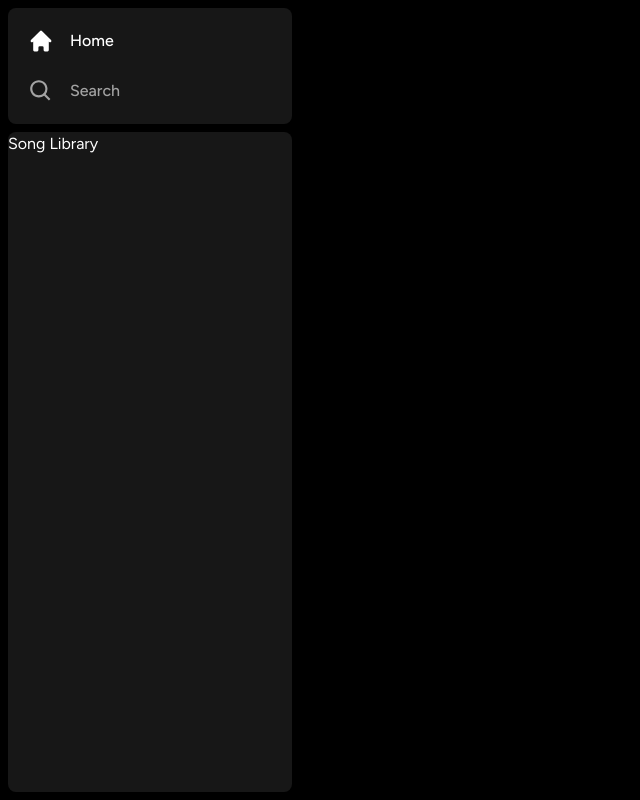
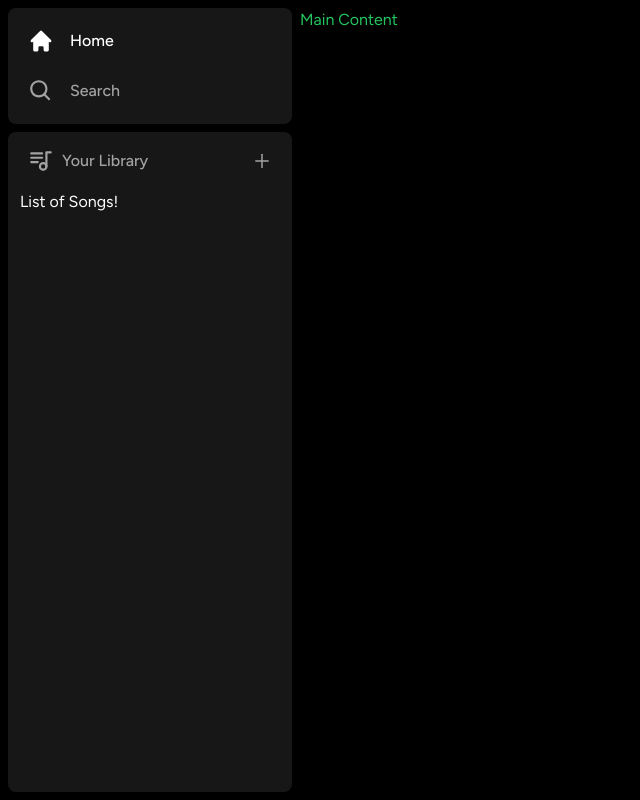
Before and after one commit to ThomasCharuel/spotify-clone, a Next.js app: page / in a window 1280 px wide. Shown: the whole page, without its empty margins (0-640 px from the left). Built offline with nearby package versions, Linux system fonts and the light colour scheme.

Commit message:
Add Library component

```diff
--- /dev/null
+++ b/components/Library.tsx
@@ -0,0 +1,29 @@
+'use client';
+
+import { TbPlaylist } from 'react-icons/tb';
+import { AiOutlinePlus } from 'react-icons/ai';
+
+const Library = () => {
+  const onClick = () => {
+    // Handle upload later
+  };
+
+  return (
+    <div className="flex flex-col">
+      <div className="flex items-center justify-between px-5 pt-4">
+        <div className="inline-flex items-center gap-x-2">
+          <TbPlaylist size={26} className="text-neutral-400" />
+          <p className="text-neutral-400 font-medium text-md">Your Library</p>
+        </div>
+        <AiOutlinePlus
+          onClick={onClick}
+          size={20}
+          className="text-neutral-400 cursor-pointer hover:text-white transition"
+        />
+      </div>
+      <div className="flex flex-col gap-y-2 mt-4 px-3">List of Songs!</div>
+    </div>
+  );
+};
+
+export default Library;
--- a/components/Sidebar.tsx
+++ b/components/Sidebar.tsx
@@ -5,6 +5,7 @@
 import { BiSearch } from 'react-icons/bi';
 import Box from './Box';
 import SidebarItem from './SidebarItem';
+import Library from './Library';
 
 interface SidebarProps {
   children: React.ReactNode;
@@ -41,8 +42,11 @@
             ))}
           </div>
         </Box>
-        <Box className="overflow-y-auto h-full">Song Library</Box>
+        <Box className="overflow-y-auto h-full">
+          <Library />
+        </Box>
       </div>
+      <main className="h-full flex-1 overflow-y-auto py-2">{children}</main>
     </div>
   );
 };
```
